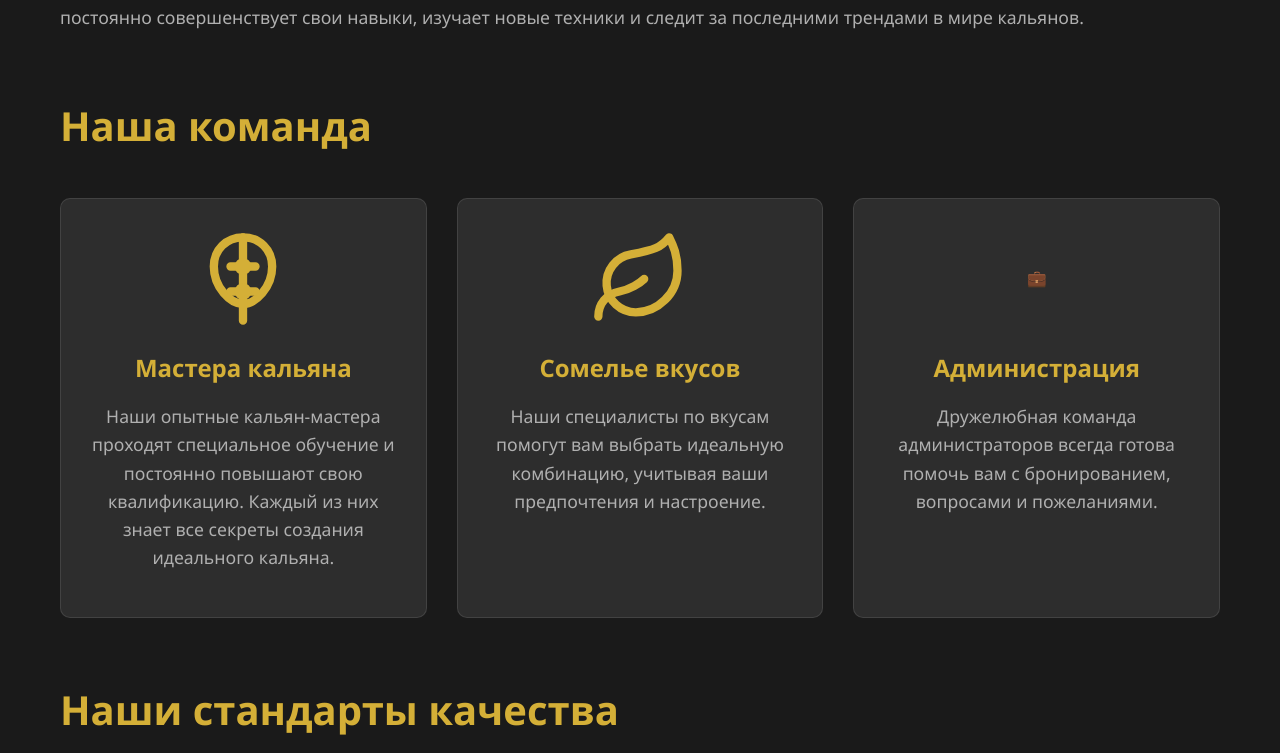
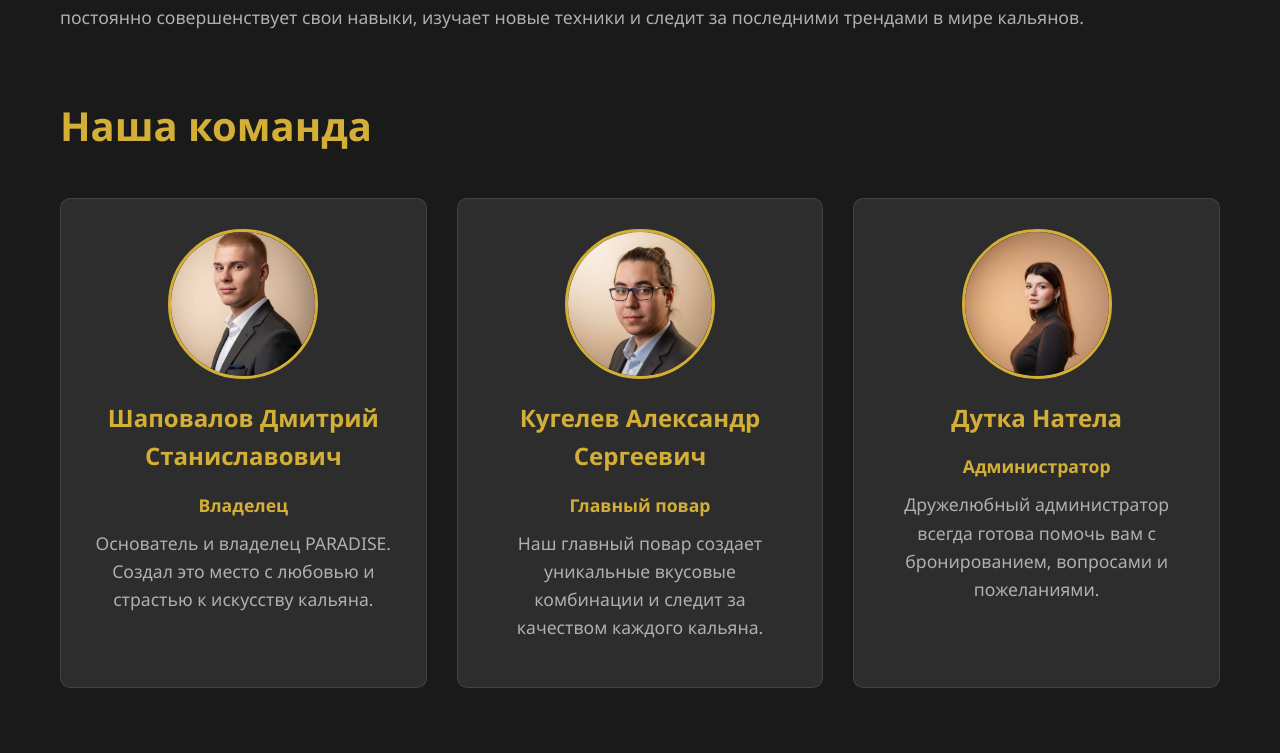
Before and after one commit to CepBep4/sanyasait, a Flask app: page /about in a window 1280 px wide. Shown: the part 1922-2675 px from the top of the page. Run offline with Flask 3, Linux system fonts and the light colour scheme.

Commit message:
Фото команды

```diff
--- a/static/css/style.css
+++ b/static/css/style.css
@@ -1099,18 +1099,21 @@ body {
 }
 
 .team-avatar {
-    width: 100px;
-    height: 100px;
+    width: 150px;
+    height: 150px;
     margin: 0 auto 20px;
     display: flex;
     align-items: center;
     justify-content: center;
+    border-radius: 50%;
+    overflow: hidden;
+    border: 3px solid var(--accent-color);
 }
 
 .team-avatar img {
     width: 100%;
     height: 100%;
-    object-fit: contain;
+    object-fit: cover;
 }
 
 .team-member h3 {
@@ -1122,6 +1125,13 @@ body {
 .team-member p {
     color: var(--text-gray);
     line-height: 1.6;
+}
+
+.team-role {
+    color: var(--accent-color) !important;
+    font-weight: 600;
+    font-size: 1.1rem;
+    margin-bottom: 10px !important;
 }
 
 .quality-grid {
--- a/templates/about.html
+++ b/templates/about.html
@@ -65,22 +65,27 @@
             <div class="team-grid">
                 <div class="team-member">
                     <div class="team-avatar">
-                        <img src="{{ url_for('static', filename='images/icons/chef.svg') }}" alt="Мастера кальяна">
+                        <img src="{{ url_for('static', filename='images/team/shapovalov.jpg') }}" alt="Шаповалов Дмитрий Станиславович">
                     </div>
-                    <h3>Мастера кальяна</h3>
-                    <p>Наши опытные кальян-мастера проходят специальное обучение и постоянно повышают свою квалификацию. Каждый из них знает все секреты создания идеального кальяна.</p>
+                    <h3>Шаповалов Дмитрий Станиславович</h3>
+                    <p class="team-role">Владелец</p>
+                    <p>Основатель и владелец PARADISE. Создал это место с любовью и страстью к искусству кальяна.</p>
                 </div>
                 <div class="team-member">
                     <div class="team-avatar">
-                        <img src="{{ url_for('static', filename='images/icons/leaf.svg') }}" alt="Сомелье вкусов">
+                        <img src="{{ url_for('static', filename='images/team/kugelev.jpg') }}" alt="Кугелев Александр Сергеевич">
                     </div>
-                    <h3>Сомелье вкусов</h3>
-                    <p>Наши специалисты по вкусам помогут вам выбрать идеальную комбинацию, учитывая ваши предпочтения и настроение.</p>
+                    <h3>Кугелев Александр Сергеевич</h3>
+                    <p class="team-role">Главный повар</p>
+                    <p>Наш главный повар создает уникальные вкусовые комбинации и следит за качеством каждого кальяна.</p>
                 </div>
                 <div class="team-member">
-                    <div class="team-avatar">💼</div>
-                    <h3>Администрация</h3>
-                    <p>Дружелюбная команда администраторов всегда готова помочь вам с бронированием, вопросами и пожеланиями.</p>
+                    <div class="team-avatar">
+                        <img src="{{ url_for('static', filename='images/team/dutka.jpg') }}" alt="Дутка Натела">
+                    </div>
+                    <h3>Дутка Натела</h3>
+                    <p class="team-role">Администратор</p>
+                    <p>Дружелюбный администратор всегда готова помочь вам с бронированием, вопросами и пожеланиями.</p>
                 </div>
             </div>
         </div>
```
Also changed, not shown: static/images/team/dutka.jpg (added), static/images/team/kugelev.jpg (added), static/images/team/shapovalov.jpg (added).
